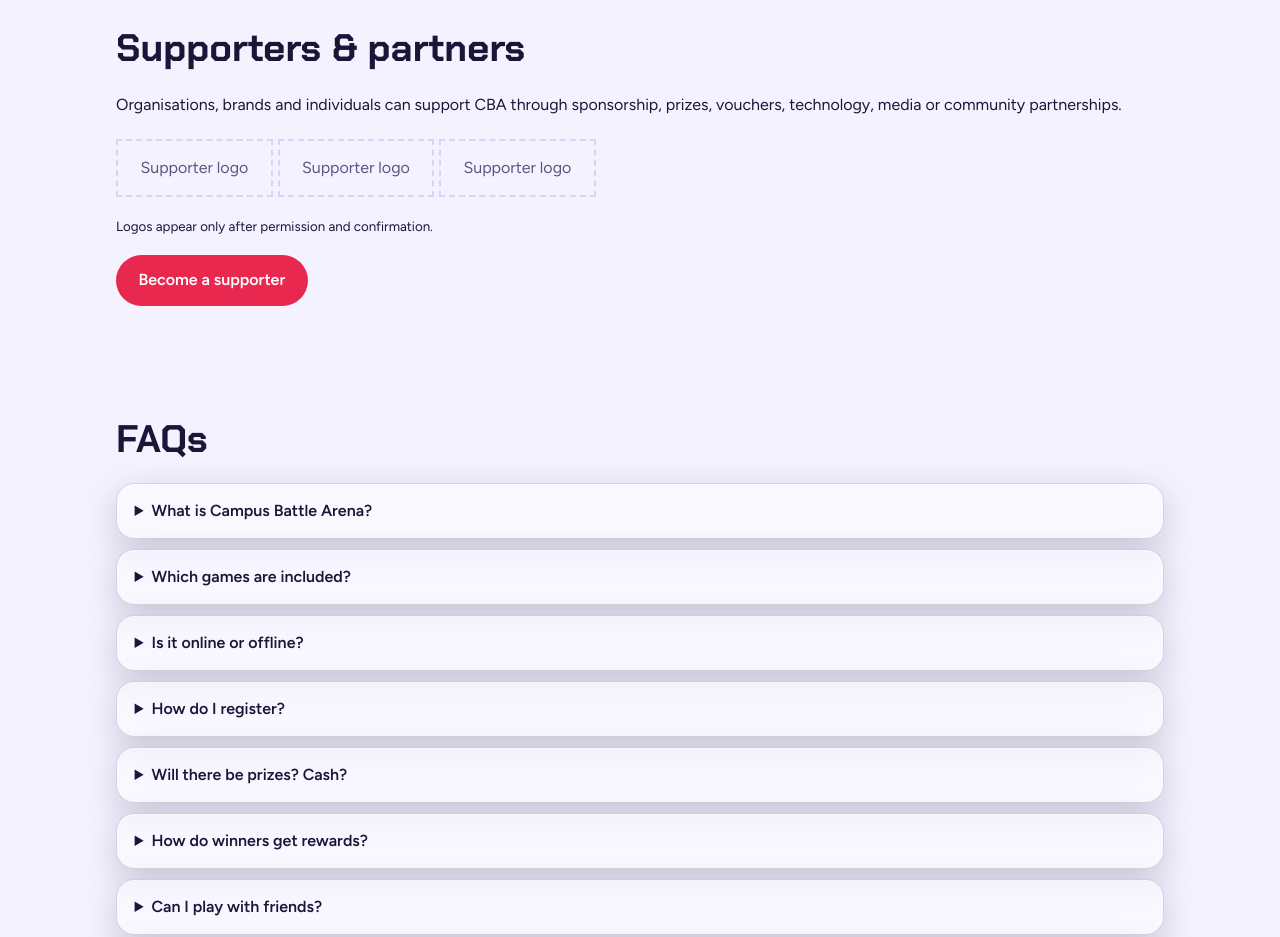
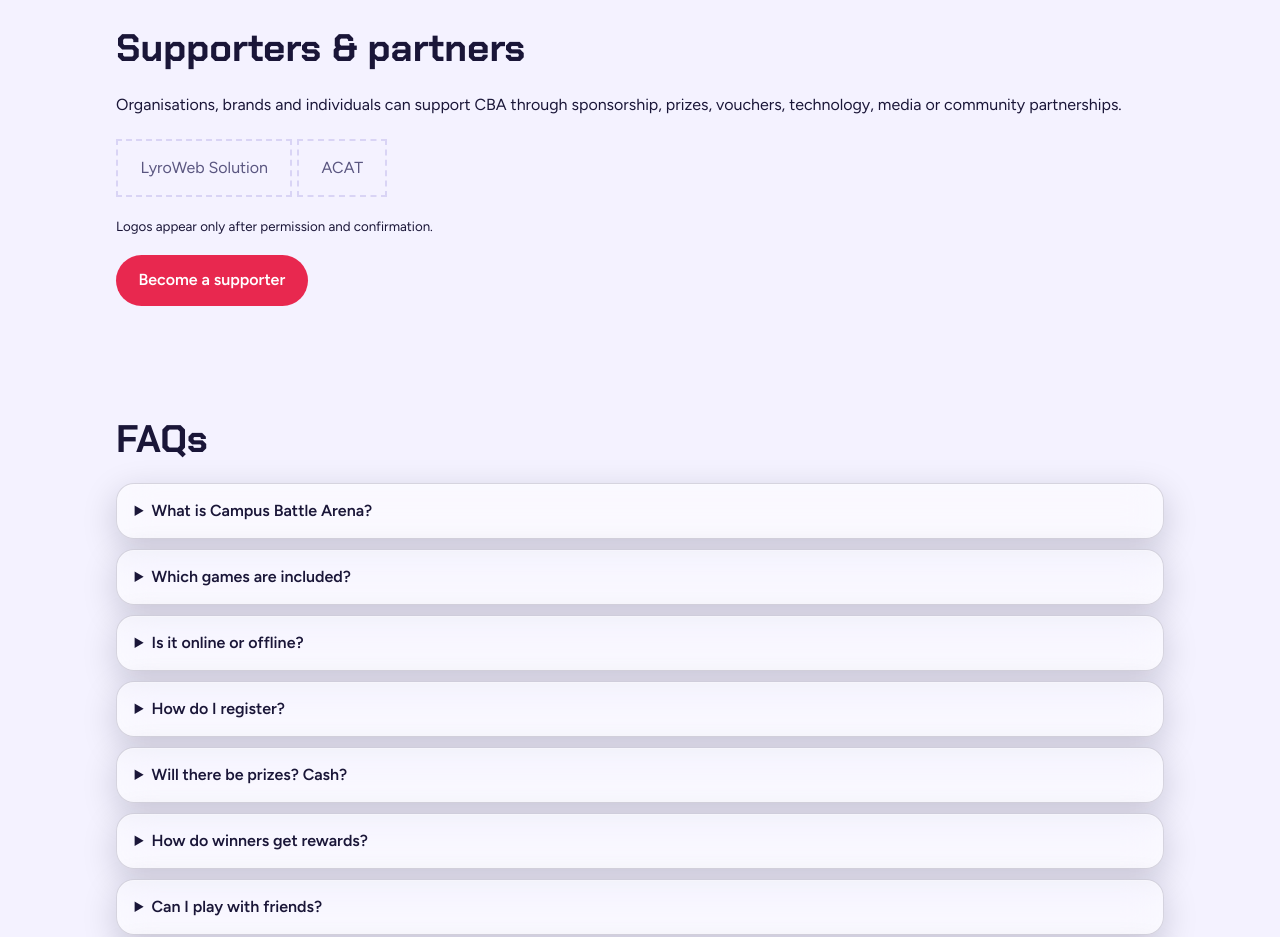
Before and after one commit to itssourav5198-stack/GBA, a plain HTML site: page index.html in a window 1280 px wide. Shown: the part 3280-4217 px from the top of the page. Drawn offline with Linux system fonts and the light colour scheme.

Commit message:
Update index.html

```diff
--- a/index.html
+++ b/index.html
@@ -200,7 +200,7 @@ nav{flex-wrap:wrap;overflow:visible;white-space:normal;gap:.3rem 1rem}
 <section id="supporters">
 <h2>Supporters &amp; partners</h2>
 <p>Organisations, brands and individuals can support CBA through sponsorship, prizes, vouchers, technology, media or community partnerships.</p>
-<span class="tbd">Supporter logo</span><span class="tbd">Supporter logo</span><span class="tbd">Supporter logo</span>
+<span class="tbd">LyroWeb Solution</span><span class="tbd">ACAT</span>
 <p><small>Logos appear only after permission and confirmation.</small></p>
 <a class="btn" href="mailto:lyroweb.solution@gmail.com?subject=CBA%20Partnership">Become a supporter</a>
 </section>
```
